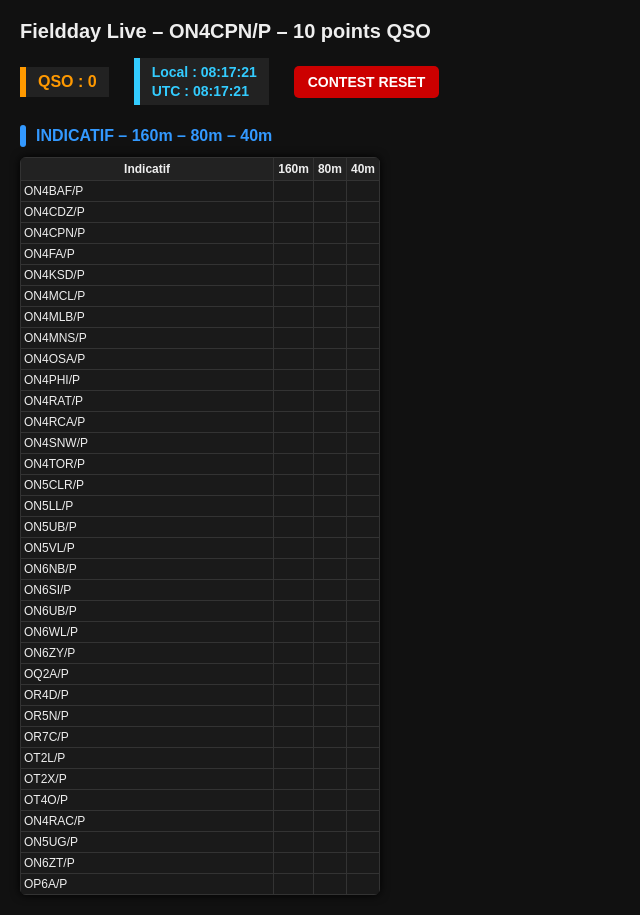
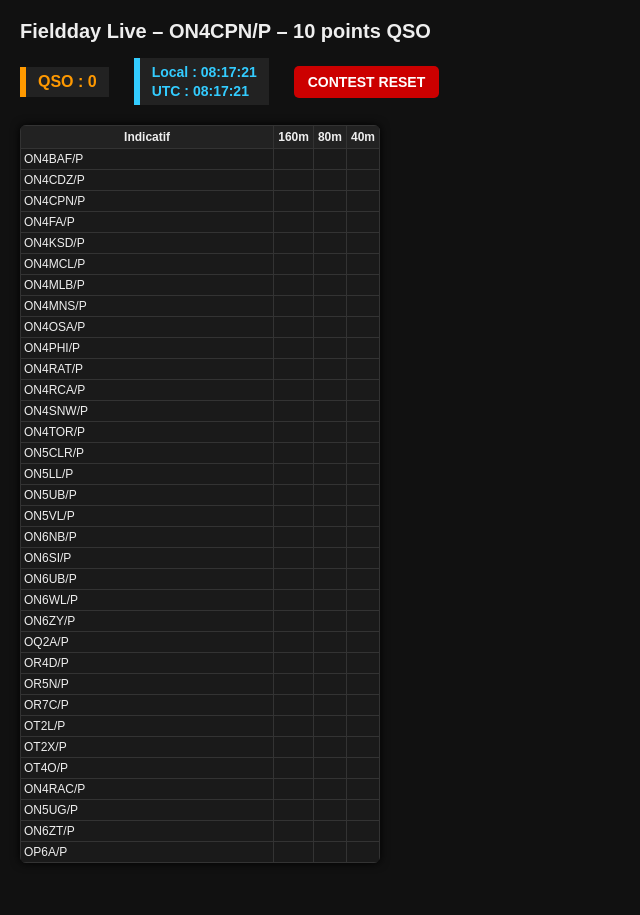
Before and after one commit to dalvyon1da/VHF-Fieldday-multi, a plain HTML site: page index.html in a window 1280 px wide. Shown: the whole page, without its empty margins (0-640 px from the left). After the commit the page ends 883 px from the top, so only its background shows below. Drawn offline with Linux system fonts and the light colour scheme.

Commit message:
Update index.html

```diff
--- a/index.html
+++ b/index.html
@@ -13,29 +13,20 @@
 <!-- Ligne compteur + heures + reset -->
 <div class="top-info">
 
-    <!-- Compteur QSO -->
     <div id="qsoCounter" class="qso-box">QSO : 0</div>
 
-    <!-- Heures -->
     <div id="timeBox" class="time-box">
         <span id="localTime">Local : --:--:--</span>
         <span id="utcTime">UTC : --:--:--</span>
     </div>
 
-    <!-- Bouton RESET -->
     <button id="resetBtn" class="reset-btn">CONTEST RESET</button>
 
 </div>
 
-<!-- Colonne gauche : bande bleue + tableau -->
-<div class="left-column">
+<!-- Tableau avec ligne verte verticale -->
+<div class="table-wrapper">
 
-  <!-- Bande bleue -->
-  <div class="table-title">
-    INDICATIF – 160m – 80m – 40m
-  </div>
-
-  <!-- Tableau -->
   <table id="fdTable">
     <thead>
       <tr>
```
